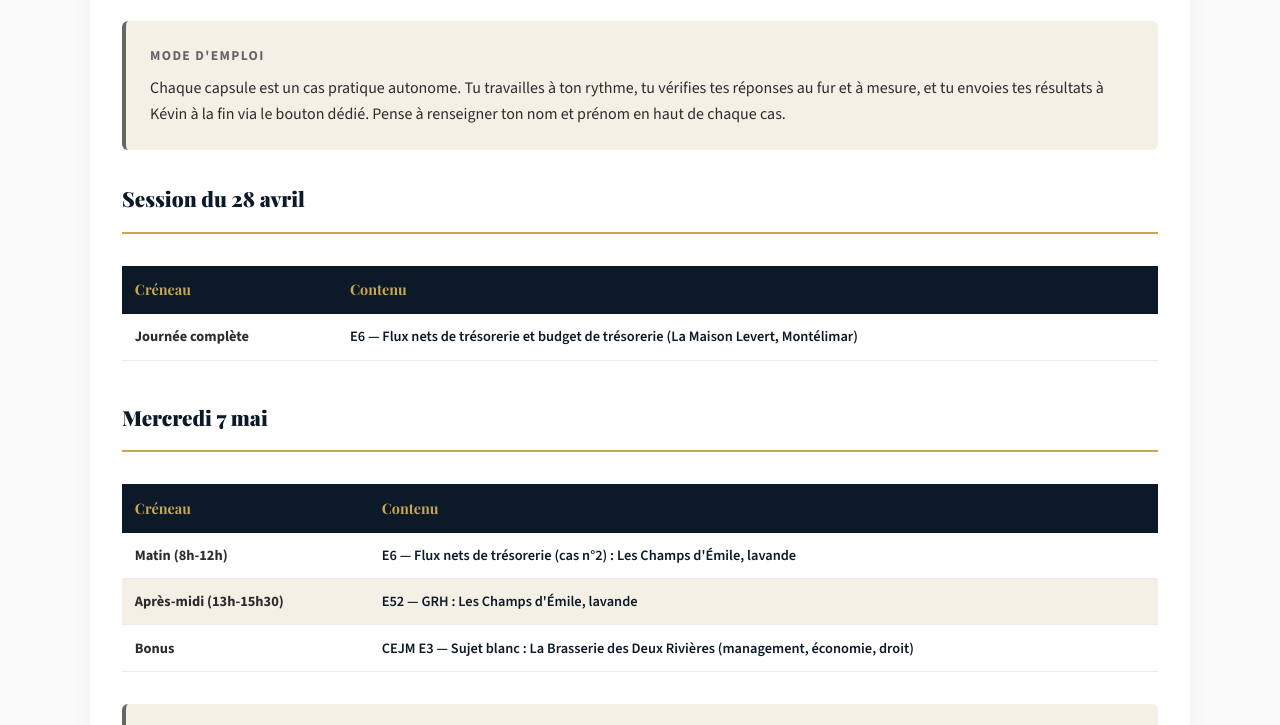
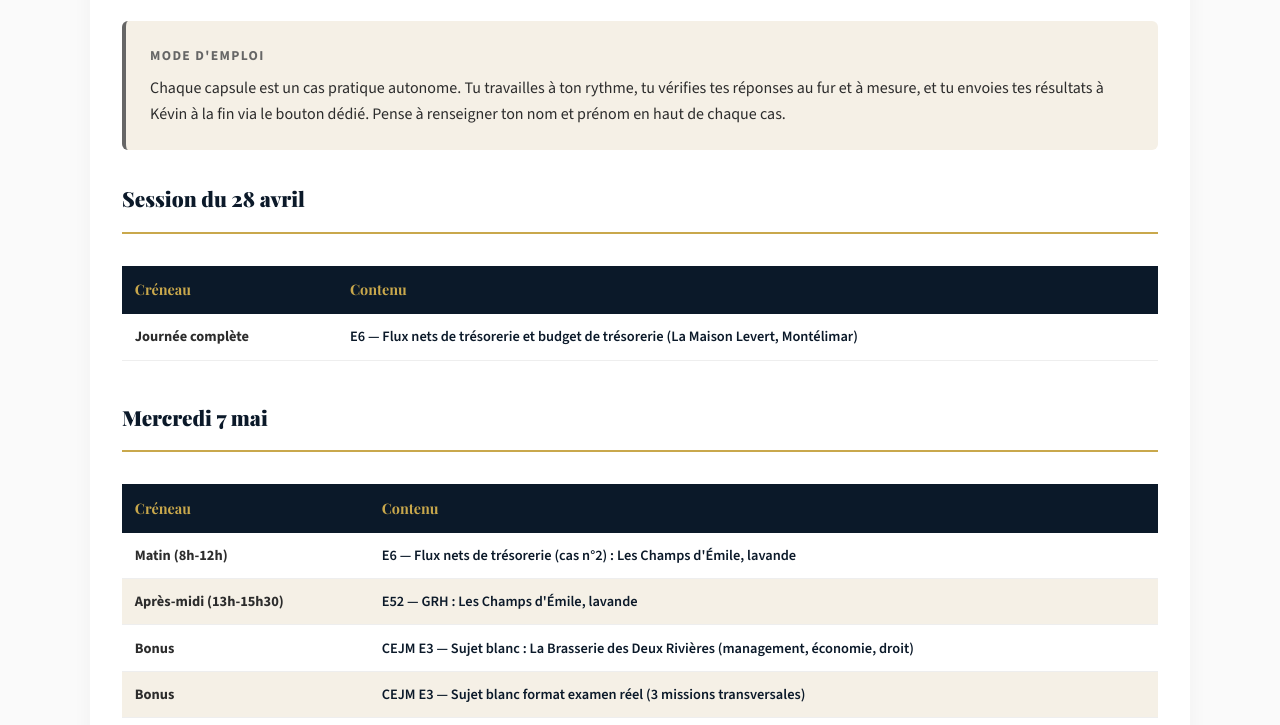
Before and after one commit to kv-cadp/revisions-bts-gpme-2026, a plain HTML site: page index.html in a window 1280 px wide. Shown: the part 219-944 px from the top of the page. Drawn offline with nearby package versions, Linux system fonts and the light colour scheme.

Commit message:
fix: ajout bonus CEJM format reel dans index GPME
Co-Authored-By: Claude Opus 4.7 (1M context) <noreply@anthropic.com>

```diff
--- a/index.html
+++ b/index.html
@@ -51,6 +51,10 @@
           <td><strong>Bonus</strong></td>
           <td><a href="cas/7mai-matin-cejm-sujet-blanc-brasserie.html">CEJM E3 — Sujet blanc : La Brasserie des Deux Rivières (management, économie, droit)</a></td>
         </tr>
+        <tr>
+          <td><strong>Bonus</strong></td>
+          <td><a href="cas/7mai-cejm-sujet-blanc-format-reel.html">CEJM E3 — Sujet blanc format examen réel (3 missions transversales)</a></td>
+        </tr>
       </tbody>
     </table>
 
```
